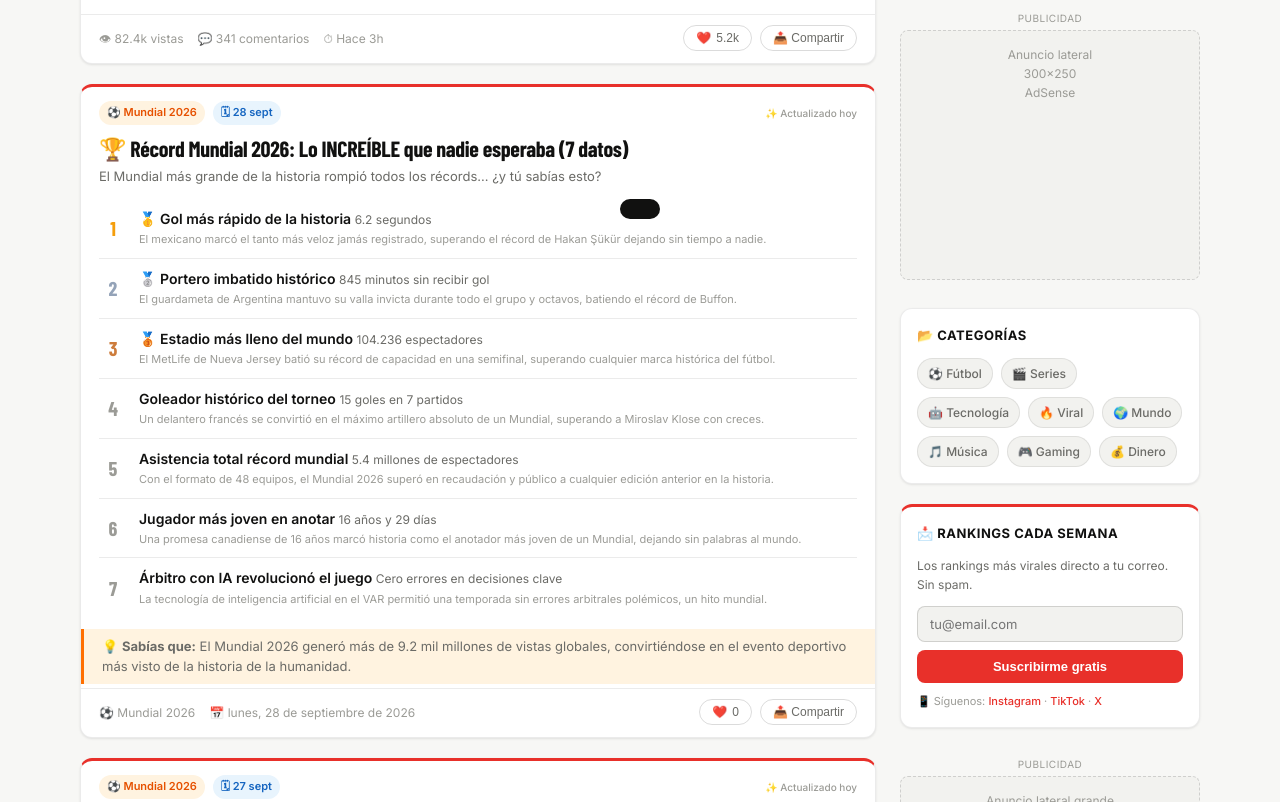
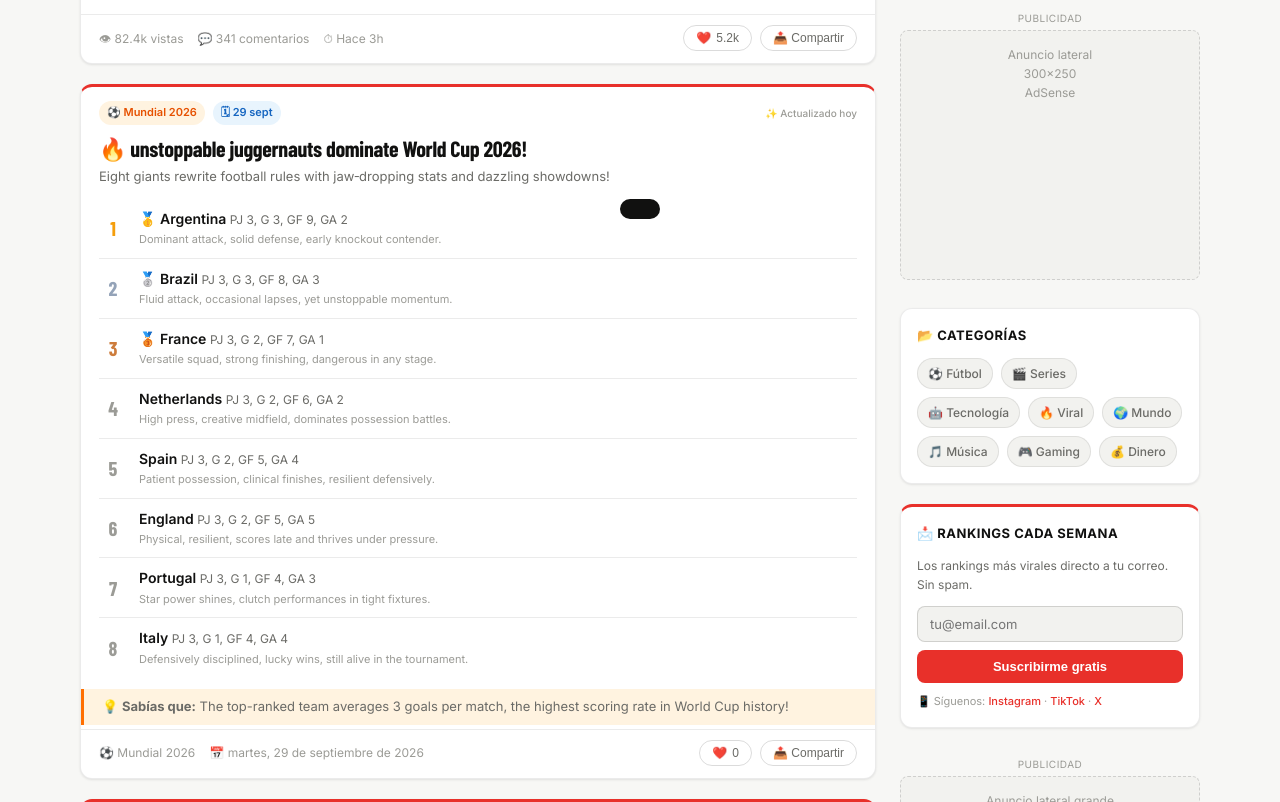
Before and after one commit to htimiraos07-ops/topvital, a website: page index.html in a window 1280 px wide. Shown: the part 637-1439 px from the top of the page. Drawn offline with nearby package versions, Linux system fonts and the light colour scheme; a web font is replaced by a local one.

Commit message:
Mundial 2026: contenido automático 29/09/2026

```diff
--- a/index.html
+++ b/index.html
@@ -134,6 +134,87 @@
     </div>
 
     <!-- MUNDIAL_CONTENT_START -->
+
+    <!-- MUNDIAL 2026-09-29 — selecciones -->
+    <div class="card card-hero mundial-card" id="mundial-2026-09-29-selecciones">
+      <div class="card-eyebrow">
+        <span class="badge badge-fire">⚽ Mundial 2026</span>
+        <span class="badge badge-cat">🗓 29 sept</span>
+        <span class="ai-tag">✨ Actualizado hoy</span>
+      </div>
+      <h2 class="card-title">🔥 unstoppable juggernauts dominate World Cup 2026!</h2>
+      <p class="card-desc">Eight giants rewrite football rules with jaw‑dropping stats and dazzling showdowns!</p>
+      <div class="ranking" id="ranking-2026-09-29-selecciones">
+
+        <div class="rank-item" data-pos="1">
+          <div class="rank-num gold">1</div>
+          <div class="rank-body">
+            <div class="rank-name">🥇 Argentina <span class="rank-from">PJ 3, G 3, GF 9, GA 2</span></div>
+            <div class="rank-meta">Dominant attack, solid defense, early knockout contender.</div>
+          </div>
+        </div>
+        <div class="rank-item" data-pos="2">
+          <div class="rank-num silver">2</div>
+          <div class="rank-body">
+            <div class="rank-name">🥈 Brazil <span class="rank-from">PJ 3, G 3, GF 8, GA 3</span></div>
+            <div class="rank-meta">Fluid attack, occasional lapses, yet unstoppable momentum.</div>
+          </div>
+        </div>
+        <div class="rank-item" data-pos="3">
+          <div class="rank-num bronze">3</div>
+          <div class="rank-body">
+            <div class="rank-name">🥉 France <span class="rank-from">PJ 3, G 2, GF 7, GA 1</span></div>
+            <div class="rank-meta">Versatile squad, strong finishing, dangerous in any stage.</div>
+          </div>
+        </div>
+        <div class="rank-item" data-pos="4">
+          <div class="rank-num ">4</div>
+          <div class="rank-body">
+            <div class="rank-name">Netherlands <span class="rank-from">PJ 3, G 2, GF 6, GA 2</span></div>
+            <div class="rank-meta">High press, creative midfield, dominates possession battles.</div>
+          </div>
+        </div>
+        <div class="rank-item" data-pos="5">
+          <div class="rank-num ">5</div>
+          <div class="rank-body">
+            <div class="rank-name">Spain <span class="rank-from">PJ 3, G 2, GF 5, GA 4</span></div>
+            <div class="rank-meta">Patient possession, clinical finishes, resilient defensively.</div>
+          </div>
+        </div>
+        <div class="rank-item" data-pos="6">
+          <div class="rank-num ">6</div>
+          <div class="rank-body">
+            <div class="rank-name">England <span class="rank-from">PJ 3, G 2, GF 5, GA 5</span></div>
+            <div class="rank-meta">Physical, resilient, scores late and thrives under pressure.</div>
+          </div>
+        </div>
+        <div class="rank-item" data-pos="7">
+          <div class="rank-num ">7</div>
+          <div class="rank-body">
+            <div class="rank-name">Portugal <span class="rank-from">PJ 3, G 1, GF 4, GA 3</span></div>
+            <div class="rank-meta">Star power shines, clutch performances in tight fixtures.</div>
+          </div>
+        </div>
+        <div class="rank-item" data-pos="8">
+          <div class="rank-num ">8</div>
+          <div class="rank-body">
+            <div class="rank-name">Italy <span class="rank-from">PJ 3, G 1, GF 4, GA 4</span></div>
+            <div class="rank-meta">Defensively disciplined, lucky wins, still alive in the tournament.</div>
+          </div>
+        </div>
+      </div>
+      <div class="card-desc" style="margin-top:8px;padding:8px 18px;background:#FFF3E0;border-left:3px solid #FF6F00;font-size:13px">💡 <strong>Sabías que:</strong> The top-ranked team averages 3 goals per match, the highest scoring rate in World Cup history!</div>
+      <div class="card-footer">
+        <div class="card-stats">
+          <span>⚽ Mundial 2026</span>
+          <span>📅 martes, 29 de septiembre de 2026</span>
+        </div>
+        <div class="card-actions">
+          <button class="btn-like" onclick="toggleLike(this)">❤️ <span>0</span></button>
+          <button class="btn-share" onclick="shareCard(this)">📤 Compartir</button>
+        </div>
+      </div>
+    </div>
 
     <!-- MUNDIAL 2026-09-28 — records -->
     <div class="card card-hero mundial-card" id="mundial-2026-09-28-records">
@@ -607,30 +688,7 @@
       </div>
     </div>
 
-    <!-- MUNDIAL 2026-09-21 — mejores-jugadas -->
-    <div class="card card-hero mundial-card" id="mundial-2026-09-21-mejores-jugadas">
-      <div class="card-eyebrow">
-        <span class="badge badge-fire">⚽ Mundial 2026</span>
-        <span class="badge badge-cat">🗓 21 sept</span>
-        <span class="ai-tag">✨ Actualizado hoy</span>
-      </div>
-      <h2 class="card-title">⚽ Mundial 2026: aún no hay 5 momentos verificables</h2>
-      <p class="card-desc">La fecha indicada es futura; no existen resultados o jugadas que pueda verificar.</p>
-      <div class="ranking" id="ranking-2026-09-21-mejores-jugadas">
 
-      </div>
-      <div class="card-desc" style="margin-top:8px;padding:8px 18px;background:#FFF3E0;border-left:3px solid #FF6F00;font-size:13px">💡 <strong>Sabías que:</strong> No inventaré goles ni paradas: necesito enlaces, marcadores o una fuente oficial para crear un top 5 real.</div>
-      <div class="card-footer">
-        <div class="card-stats">
-          <span>⚽ Mundial 2026</span>
-          <span>📅 lunes, 21 de septiembre de 2026</span>
-        </div>
-        <div class="card-actions">
-          <button class="btn-like" onclick="toggleLike(this)">❤️ <span>0</span></button>
-          <button class="btn-share" onclick="shareCard(this)">📤 Compartir</button>
-        </div>
-      </div>
-    </div>
 
 
 
```
Also changed, not shown: mundial-logs/2026-09-29-selecciones.json (added, +57 -0 lines).
